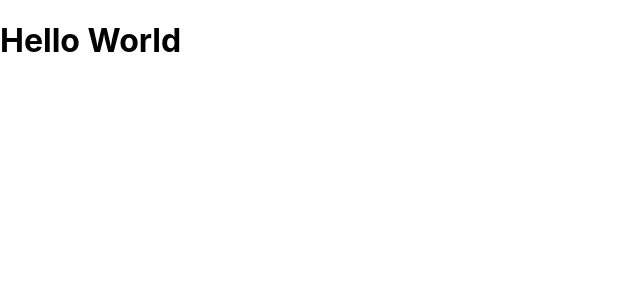
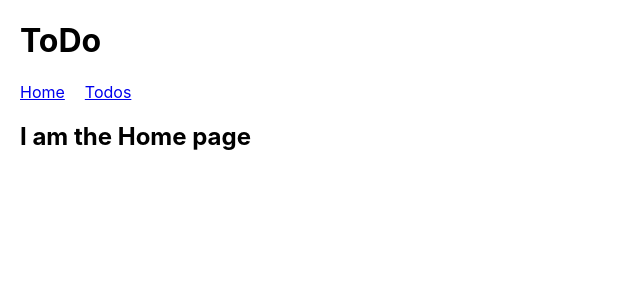
Before and after one commit to katiehermalik/React-ToDo-App, a React (Create React App) app: page / in a window 1280 px wide. Shown: the top 300 px of the page, without its empty margins (0-640 px from the left). Built offline with nearby package versions, Linux system fonts and the light colour scheme.

Commit message:
creates routes and components for 'home' page and 'todos' container

```diff
--- a/public/index.html
+++ b/public/index.html
@@ -8,7 +8,6 @@
       name="description"
       content="Web site created using create-react-app"
     />
-    <link rel="apple-touch-icon" href="%PUBLIC_URL%/logo192.png" />
     <link rel="manifest" href="%PUBLIC_URL%/manifest.json" />
     <title>React App</title>
   </head>
--- a/src/App.js
+++ b/src/App.js
@@ -1,9 +1,12 @@
-
+import React from 'react';
+import Header from './components/Header';
+import routes from './config/routes';
 
 function App() {
   return (
-    <div className="Container">
-      <h1>Hello World</h1>
+    <div className="container">
+      <Header />
+      { routes }
     </div>
   );
 };
--- /dev/null
+++ b/src/components/Header.js
@@ -0,0 +1,16 @@
+import React from 'react';
+import { Link } from 'react-router-dom';
+
+const Header = () => {
+  return (
+    <header>
+      <h1>ToDo</h1>
+      <nav>
+        <Link className="navItem" to={'/'}>Home</Link>
+        <Link className="navItem" to={'/todos'}>Todos</Link>
+      </nav>
+    </header>
+  );
+};
+
+export default Header;
--- /dev/null
+++ b/src/components/Home.js
@@ -0,0 +1,11 @@
+import React from 'react';
+
+const Home = () => {
+  return (
+    <h2>
+      I am the Home page
+    </h2>
+  );
+};
+
+export default Home;
--- /dev/null
+++ b/src/config/routes.js
@@ -0,0 +1,11 @@
+import React from 'react';
+import { Switch, Route } from 'react-router-dom';
+import Home from '../components/Home';
+import TodosContainer from '../containers/TodosContainer';
+
+export default (
+  <Switch>
+    <Route exact path='/' component={ Home }/>
+    <Route path='/todos' component={ TodosContainer }/>
+  </Switch>
+);
--- /dev/null
+++ b/src/containers/TodosContainer.js
@@ -0,0 +1,13 @@
+import React, { Component } from 'react';
+
+class TodosContainer extends Component {
+  render() {
+    return (
+      <h2>
+        I am the TodosContainer page
+      </h2>
+    );
+  };
+};
+
+export default TodosContainer;
--- a/src/index.css
+++ b/src/index.css
@@ -11,3 +11,11 @@
   font-family: source-code-pro, Menlo, Monaco, Consolas, 'Courier New',
     monospace;
 }
+
+.navItem {
+  margin-right: 20px;
+}
+
+.container {
+  margin: 20px;
+}
--- a/src/index.js
+++ b/src/index.js
@@ -1,12 +1,15 @@
 import React from 'react';
 import ReactDOM from 'react-dom';
+import { BrowserRouter as Router } from 'react-router-dom';
 import './index.css';
 import App from './App';
 import reportWebVitals from './reportWebVitals';
 
 ReactDOM.render(
   <React.StrictMode>
-    <App />
+    <Router>
+      <App />
+    </Router>
   </React.StrictMode>,
   document.getElementById('root')
 );
```
